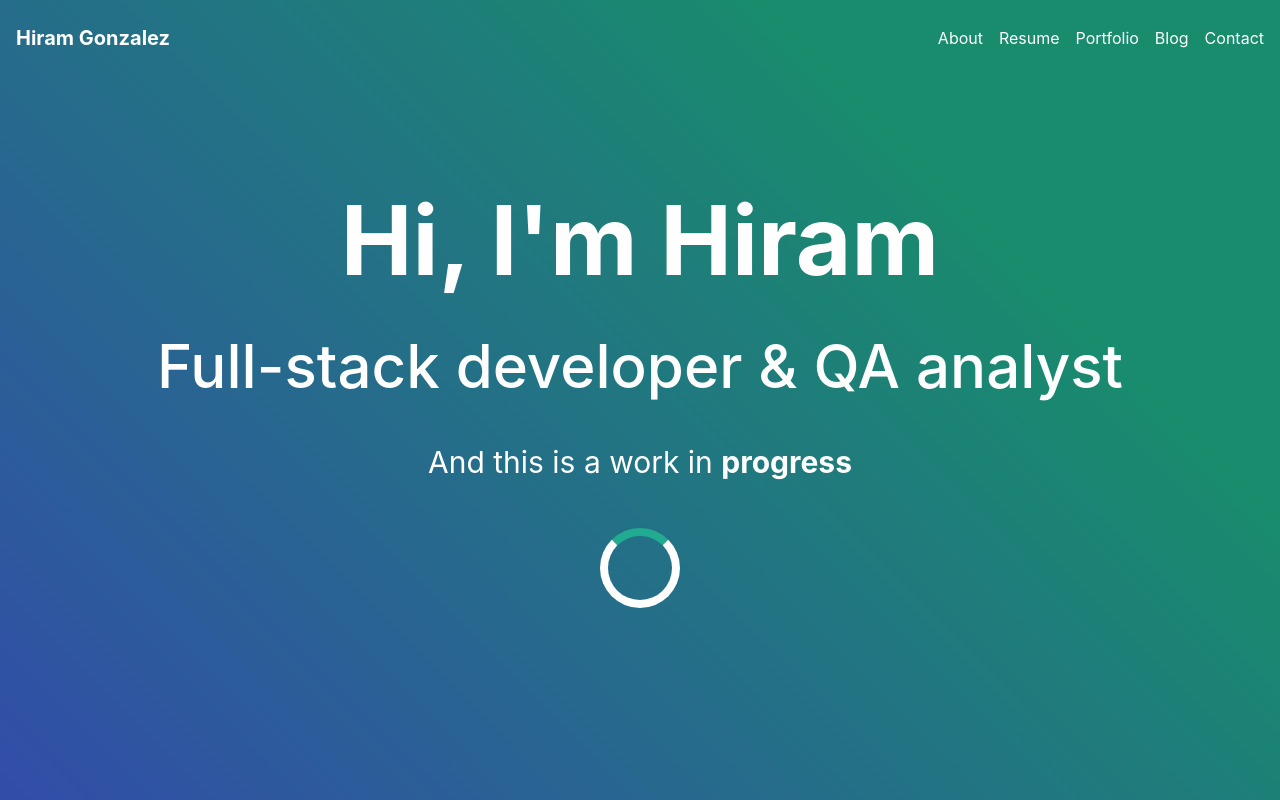
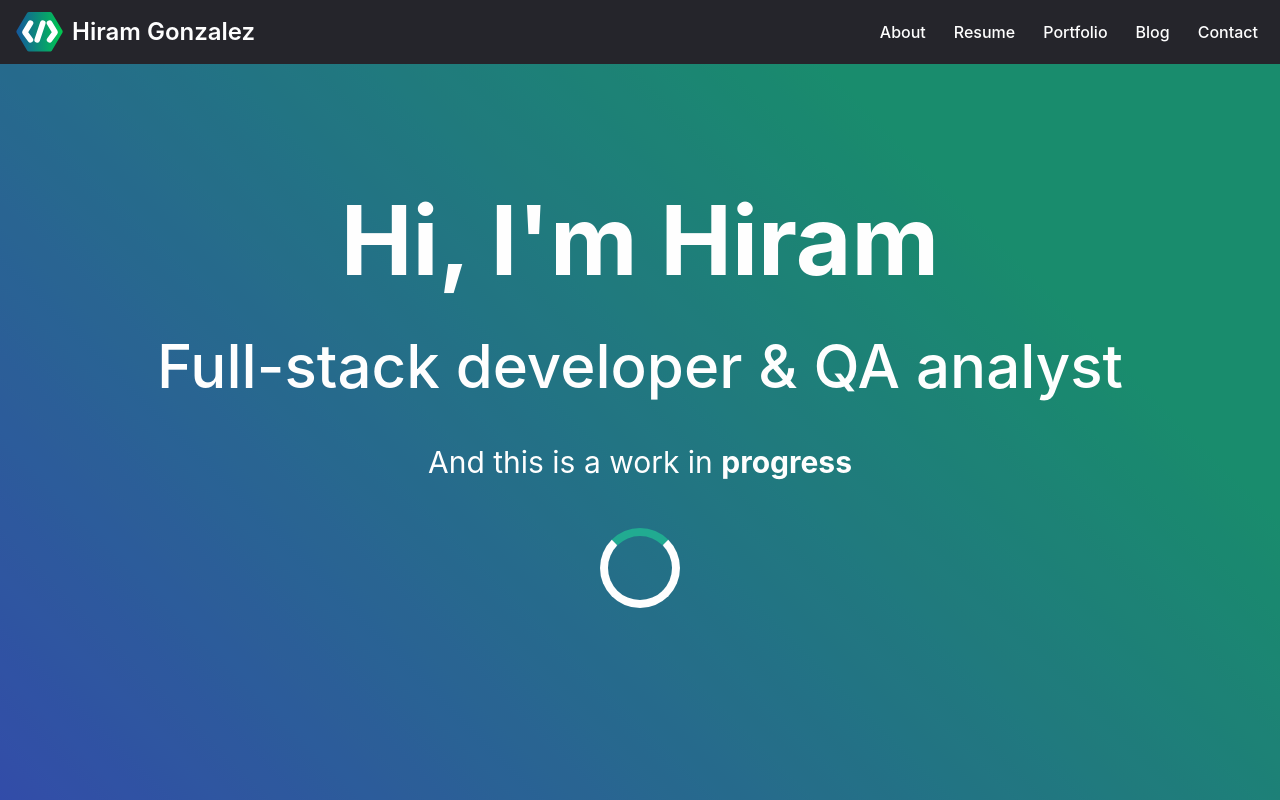
Before and after one commit to hjgonzalez06/hjgonzalez06.github.io, an Astro site: page / in a window 1280 px wide. Built offline with nearby package versions, Linux system fonts and the light colour scheme; Astro itself is replaced by a stand-in of ours; a web font is replaced by a local one.

Commit message:
Apply new base design for Navbar

```diff
--- a/src/components/Navbar.astro
+++ b/src/components/Navbar.astro
@@ -1,27 +1,31 @@
 ---
 import Section from "./Section.astro";
+import Link from "./Link.astro";
+
+import Logo from "~/assets/logos/logo.svg";
 ---
 
-<nav
-  class="fixed top-0 left-0 w-full z-10"
->
-  <Section class='flex justify-between items-center'>
-    <a href="/" class="text-xl font-bold">Hiram Gonzalez</a>
+<nav class="fixed top-0 left-0 w-full z-10 bg-black">
+  <Section class="flex justify-between items-center !py-2">
+    <a href="/" class="flex justify-center items-center gap-2">
+      <img src={Logo.src} alt="Logo" class="w-12 h-12" />
+      <span class="text-2xl font-semibold font-rubik whitespace-nowrap">Hiram Gonzalez</span>
+    </a>
     <ul class="flex space-x-4">
       <li>
-        <a href="/about" class="hover:underline">About</a>
+        <Link href="/" title="About" />
       </li>
       <li>
-        <a href="/resume" class="hover:underline">Resume</a>
+        <Link href="/resume" title="Resume" />
       </li>
       <li>
-        <a href="/portfolio" class="hover:underline">Portfolio</a>
+        <Link href="/portfolio" title="Portfolio" />
       </li>
       <li>
-        <a href="/blog" class="hover:underline">Blog</a>
+        <Link href="/blog" title="Blog" />
       </li>
       <li>
-        <a href="/contact" class="hover:underline">Contact</a>
+        <Link href="/contact" title="Contact" />
       </li>
     </ul>
   </Section>
```
